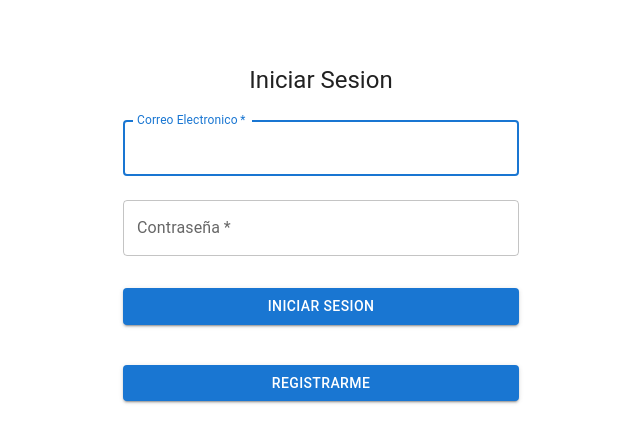
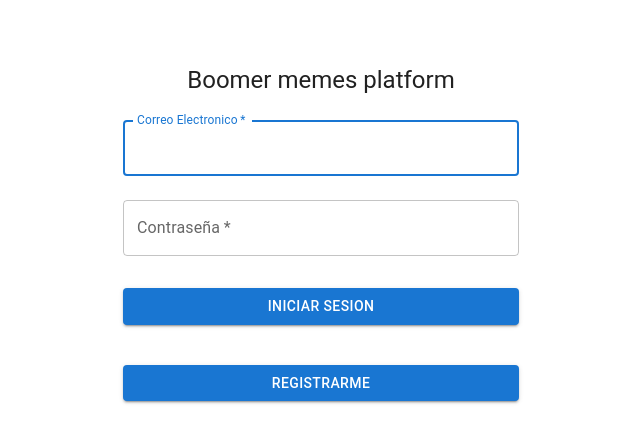
Before and after one commit to mavaldot/meme-webpage, a React (Create React App) app: page / in a window 1280 px wide. Shown: the top 442 px of the page, without its empty margins (319-959 px from the left). Built offline with nearby package versions, Linux system fonts and the light colour scheme; no server answers.

Commit message:
Titulo cambiado

```diff
--- a/src/pages/AuthPage.js
+++ b/src/pages/AuthPage.js
@@ -89,7 +89,7 @@
           }}
         >
           <Typography component="h1" variant="h5">
-            Iniciar Sesion
+            Boomer memes platform
           </Typography>
           <Box
             component="form"
```
